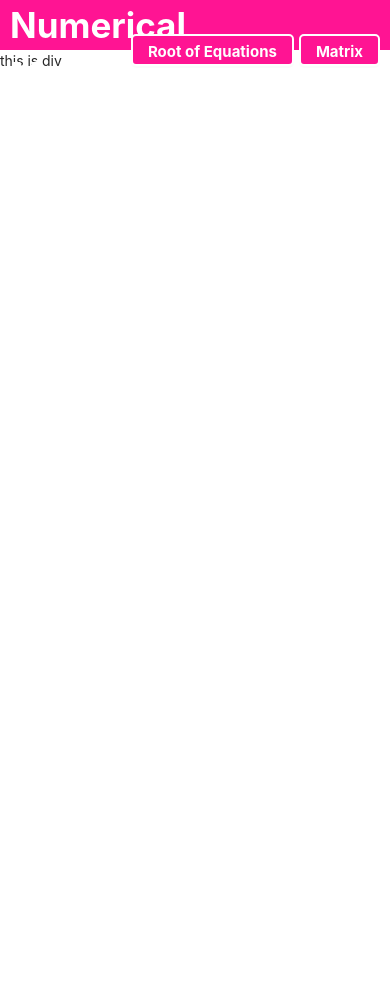
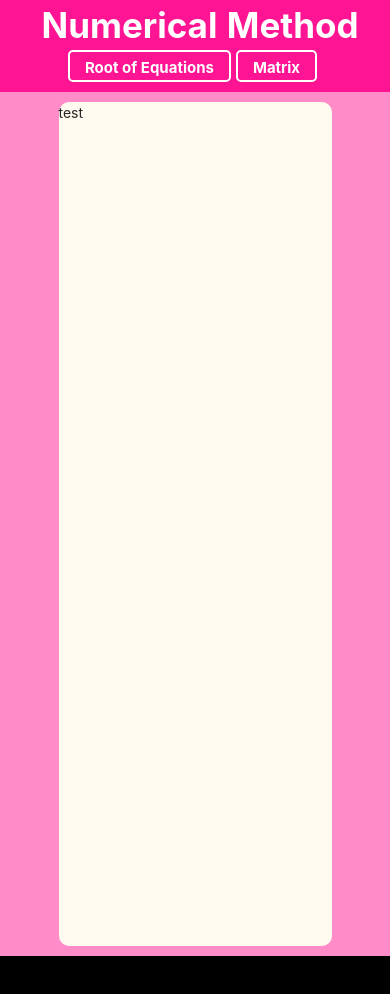
Before and after one commit to BabyBbeam/Numerical-Method, a React (Create React App) app: page /#/bisection in a window 390 px wide. Shown: the top 994 px of the page. Before the commit the page ends 844 px from the top, so only its background shows below. Built offline with nearby package versions, Linux system fonts and the light colour scheme.

Commit message:
edit CSS.

```diff
--- a/package.json
+++ b/package.json
@@ -9,6 +9,7 @@
     "antd": "^4.14.0",
     "react": "^17.0.1",
     "react-dom": "^17.0.1",
+    "react-router-dom": "^5.2.0",
     "react-scripts": "4.0.3",
     "web-vitals": "^1.1.1"
   },
--- a/src/App.css
+++ b/src/App.css
@@ -1 +1,22 @@
 @import '~antd/dist/antd.css';
+.App{
+    background-color: rgb(255, 139, 201);
+    min-height: 100vh;
+}
+
+.content{
+    display:block;
+    margin-top: 10px;
+    margin-bottom: 10px;
+    margin-left: auto;
+    margin-right: auto;
+    min-height: 100vh;
+    width: 70%;
+    background-color: floralwhite;
+    border-radius: 10px;
+}
+
+.footer{
+    background-color: black;
+    min-height: 60px;
+}
--- a/src/App.js
+++ b/src/App.js
@@ -1,13 +1,23 @@
 import React from 'react'
 import './App.css';
 import Navbar from './components/Navbar/Navbar';
+import { HashRouter, Redirect, Route } from 'react-router-dom'
 
-class App extends React.Component{
+class App extends React.Component {
 
-  render(){
+  render() {
     return (
       <div className="App">
-        <Navbar/>
+        <Navbar />
+        <div className="content">
+          <HashRouter>
+            <Redirect exact from="/" to="/bisection" />
+            <Route exact path="/bisection" render={() => <div>test</div>} />
+          </HashRouter>
+        </div>
+        <div className="footer">
+          da
+        </div>
       </div>
     );
   }
--- a/src/components/Navbar/Navbar.css
+++ b/src/components/Navbar/Navbar.css
@@ -7,6 +7,7 @@
     align-items: center;
     background-color: deeppink;
 }
+
 .navbar-row .logo{
     display: inline-flex;
     vertical-align: middle;
@@ -50,3 +51,19 @@
     color: #fff;
     font-weight: bold;
 }
+
+@media only screen and (max-width: 620px){
+    .navbar-row{
+        height: auto;
+    }
+    .navbar-row .logo{
+        text-align: center;
+        min-width: 100%;
+        justify-content: center;
+    }
+    .navbar-row .menu{
+        min-width: 100%;
+        margin-bottom: 10px;
+        justify-content: center;
+    }
+}
--- a/src/components/Navbar/Navbar.js
+++ b/src/components/Navbar/Navbar.js
@@ -1,6 +1,6 @@
 import React, { Component } from 'react'
 import { Row, Col } from 'antd'
-import { Menu, Dropdown, Button, Space } from 'antd';
+import { Menu, Dropdown, Button } from 'antd';
 import './Navbar.css'
 
 const roet_menu = (
@@ -17,10 +17,10 @@ const roet_menu = (
 const matrix_menu = (
     <Menu className='roet-menu'>
         <Menu.Item className='roet-menu-item'>
-            Bisection Method
+            Cramer's Rule
         </Menu.Item>
         <Menu.Item className='roet-menu-item'>
-            False-position Method
+            Gauss Eliminate Method
         </Menu.Item>
     </Menu>
 );
@@ -38,15 +38,11 @@ class Navbar extends Component {
                             <Dropdown overlay={roet_menu} placement="bottomCenter">
                                 <Button>Root of Equations</Button>
                             </Dropdown>
-                            {/* <span style={{width:'5px'}}></span> */}
                             <Dropdown overlay={matrix_menu} placement="bottomCenter">
                                 <Button>Matrix</Button>
                             </Dropdown>
                         </Col>
                     </Row>
-                </div>
-                <div>
-                    this is div
                 </div>
             </div>
         )
```
Also changed, not shown: 1 other file (tests, documents, lock files or other folders).
